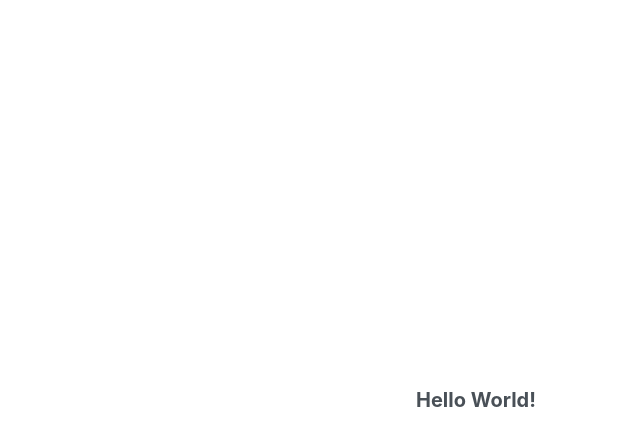
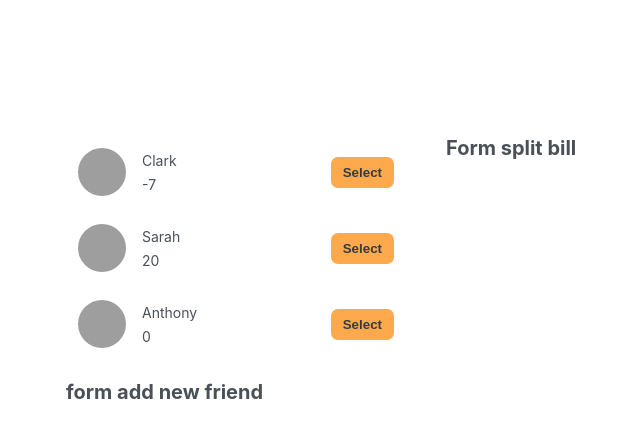
Before and after one commit to thedinh/eat-n-split, a React (Create React App) app: page / in a window 1280 px wide. Shown: the top 446 px of the page, without its empty margins (164-804 px from the left). Built offline with nearby package versions, Linux system fonts and the light colour scheme; grey boxes are pictures that could not be loaded.

Commit message:
show list frient and some new feature

```diff
--- a/src/Components/App.js
+++ b/src/Components/App.js
@@ -1,3 +1,6 @@
+import Navbar from "./navbar";
+import FormSplitBill from "./FormSplitBill";
+
 const initialFriends = [
   {
     id: 118836,
@@ -20,5 +23,8 @@ const initialFriends = [
 ];
 
 export default function App() {
-  return <h1>Hello World!</h1>
+  return <div className="app">
+  <Navbar DataFriend={initialFriends}/>
+  <FormSplitBill/>
+  </div>
 };
--- /dev/null
+++ b/src/Components/FormAddNewFriend.js
@@ -0,0 +1,5 @@
+export default function FormAddNewFriend() {
+    return <div>
+        <h1>form add new friend</h1>
+    </div>
+}
--- a/src/Components/FormSplitBill.js
+++ b/src/Components/FormSplitBill.js
@@ -1 +1,6 @@
-export default function FormSplitBill() { }
+export default function FormSplitBill() {
+    return <div>
+    <h1>Form split bill</h1>
+</div>
+
+}
--- /dev/null
+++ b/src/Components/Friend.js
@@ -0,0 +1,8 @@
+export default function Friend({FriendName,image,balance}) {
+return <li>
+    <img src={`${image}`} />
+    {FriendName}
+    <p>{balance}</p>
+    <button className="button">Select</button>
+    </li>
+}
--- /dev/null
+++ b/src/Components/ListFriend.js
@@ -0,0 +1,9 @@
+import Friend from "./Friend"
+
+export default function ListFriend({dataFriend}) {
+    return <div>
+        <ul>
+            {dataFriend.map((el)=><Friend FriendName={el.name} image={el.image} balance={el.balance} key={el.id} />)}
+        </ul>
+    </div>
+}
--- a/src/Components/navbar.js
+++ b/src/Components/navbar.js
@@ -1 +1,11 @@
-export default function navbar() { }
+import ListFriend from "./ListFriend";
+import FormAddNewFriend from "./FormAddNewFriend";
+
+export default function navbar({DataFriend}) {
+
+return <div className="sidebar">
+    <ListFriend dataFriend = {DataFriend}/>
+    <FormAddNewFriend/>
+</div>
+
+ }
```
